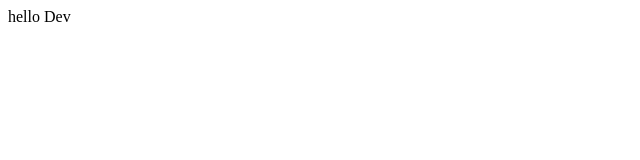
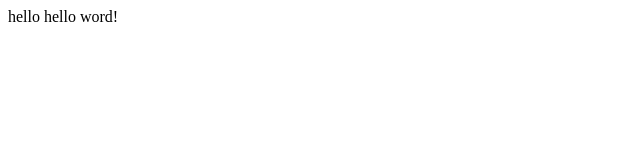
Before and after one commit to nguyenngu2005/BT03_Git, a plain HTML site: page index.html in a window 1280 px wide. Shown: the full height of the page, 0-640 px from the left. Drawn offline with Linux system fonts and the light colour scheme.

Commit message:
them thong tin

```diff
--- a/index.html
+++ b/index.html
@@ -6,6 +6,7 @@
     <title>Document</title>
 </head>
 <body>
-    hello Dev
+    hello
+    hello word!
 </body>
 </html>
```
